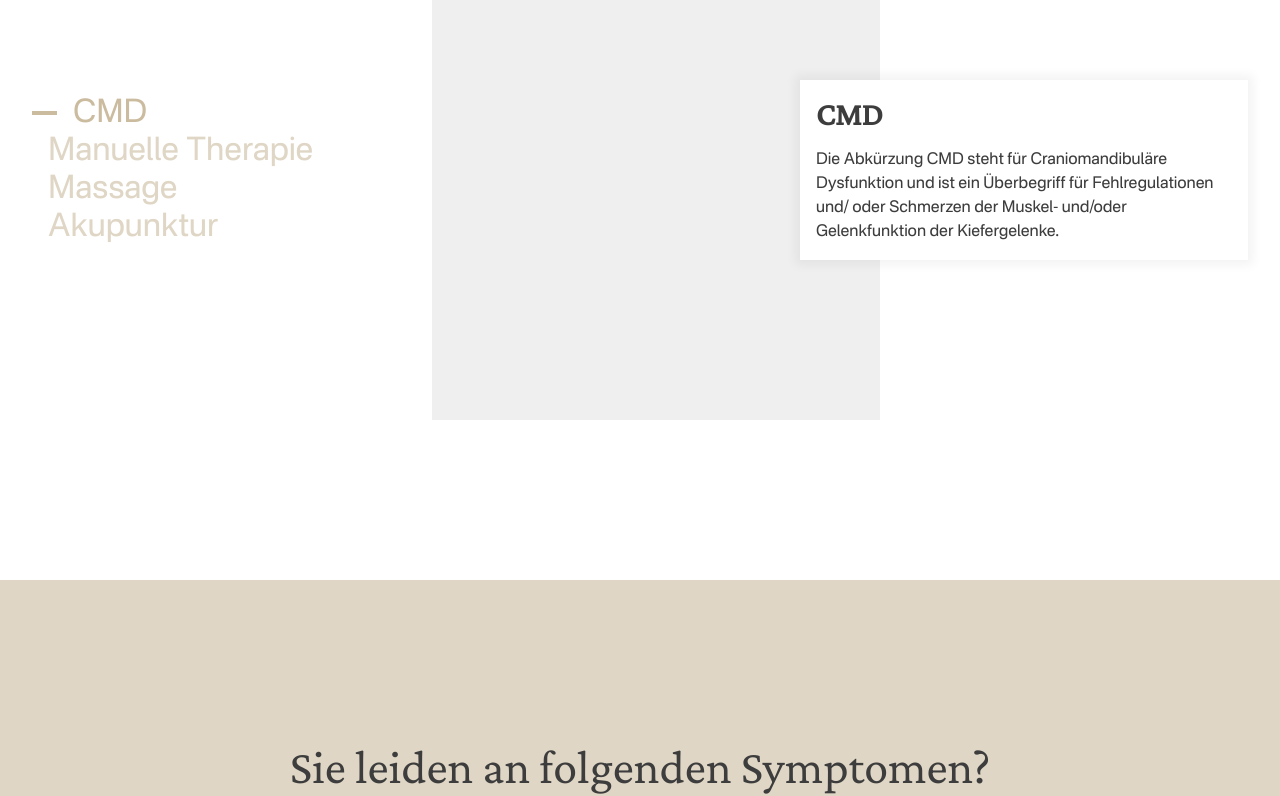
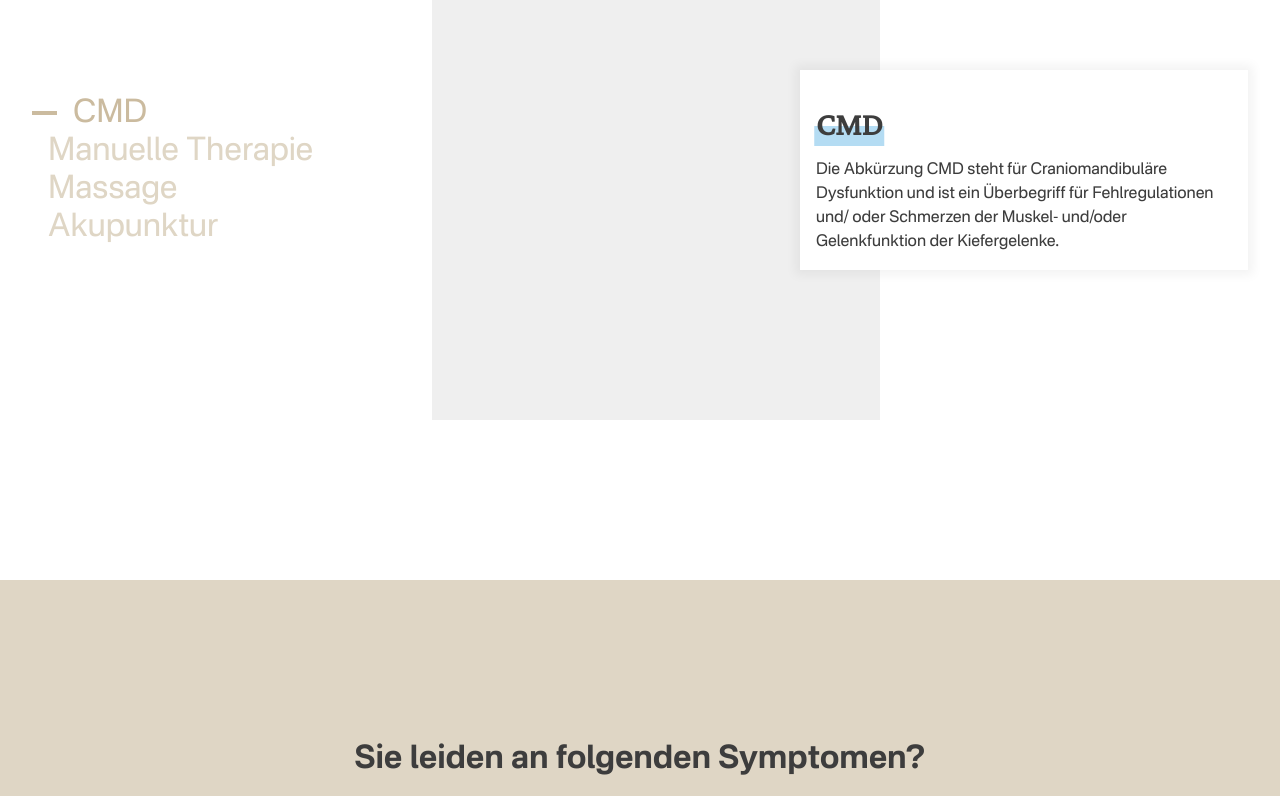
Before and after one commit to M-WRI/sarah-radtke-website, a Next.js app: page / in a window 1280 px wide. Shown: the part 1040-1836 px from the top of the page. Built offline with nearby package versions, Linux system fonts and the light colour scheme.

Commit message:
came somehow far with refactoring the code

```diff
--- /dev/null
+++ b/animation/symptomBox.animation.js
@@ -0,0 +1,32 @@
+export const animation = {
+  bg: {
+    y: 0,
+    transition: {
+      ease: [0.7, 0.135, 0.235, 0.99],
+      duration: 1,
+    },
+  },
+  head: {
+    opacity: 1,
+    y: 0,
+    transition: {
+      delay: 0.8,
+      ease: [0.7, 0.135, 0.235, 0.99],
+      duration: 0.5,
+    },
+  },
+  text: {
+    opacity: 1,
+    transition: {
+      delay: 1.1,
+      ease: [0.7, 0.135, 0.235, 0.99],
+      duration: 0.5,
+    },
+  },
+  // item: (i) => ({
+  //   opacity: 1,
+  //   transition: {
+  //     delay: !text ? 1.1 + i * 0.1 : 1.3 + i * 0.1,
+  //   },
+  // }),
+};
--- a/components/ServiceGallery.js
+++ b/components/ServiceGallery.js
@@ -78,7 +78,9 @@ export const ServiceGallery = () => {
             animate={boxCtrl}
             className={styles.textBox}
           >
-            <Headline mb>{linkData.title}</Headline>
+            <Headline mb underline>
+              {linkData.title}
+            </Headline>
             <Text>{linkData.text}</Text>
           </motion.div>
         </div>
--- a/components/SymptomBox.js
+++ b/components/SymptomBox.js
@@ -2,46 +2,19 @@ import { useEffect } from "react";
 import { motion, useAnimation } from "framer-motion";
 import { useInView } from "react-intersection-observer";
 
-// styles
+// Animation
+import { animation } from "../animation/symptomBox.animation";
+// Components
+import { Headline } from "./headline.component";
+import { Text } from "./text.component";
+import { List } from "./list.component";
+// Styles
 import styles from "../styles/SymptomBox.module.scss";
 
 const SymptomBox = ({ text, headline, list }) => {
   const { ref, inView } = useInView({
     threshold: 0.5,
   });
-
-  const animation = {
-    bg: {
-      y: 0,
-      transition: {
-        ease: [0.7, 0.135, 0.235, 0.99],
-        duration: 1,
-      },
-    },
-    head: {
-      opacity: 1,
-      y: 0,
-      transition: {
-        delay: 0.8,
-        ease: [0.7, 0.135, 0.235, 0.99],
-        duration: 0.5,
-      },
-    },
-    text: {
-      opacity: 1,
-      transition: {
-        delay: 1.1,
-        ease: [0.7, 0.135, 0.235, 0.99],
-        duration: 0.5,
-      },
-    },
-    item: (i) => ({
-      opacity: 1,
-      transition: {
-        delay: !text ? 1.1 + i * 0.1 : 1.3 + i * 0.1,
-      },
-    }),
-  };
 
   const bgCtrl = useAnimation();
   const headCtrl = useAnimation();
@@ -65,7 +38,21 @@ const SymptomBox = ({ text, headline, list }) => {
         variants={animation}
         animate={bgCtrl}
       >
-        <div className={styles.contentContainer}>
+        <Headline center secondary mb>
+          {headline}
+        </Headline>
+        <Text center>{text}</Text>
+        <List data={list} />
+      </motion.div>
+    </section>
+  );
+};
+
+export default SymptomBox;
+
+/*
+
+   <div className={styles.contentContainer}>
           {headline && (
             <motion.h2
               className={styles.sectionHeadline}
@@ -96,18 +83,14 @@ const SymptomBox = ({ text, headline, list }) => {
                   className={styles.listItem}
                   key={item.id}
                   custom={item.id}
-                  initial={{ opacity: 0 }}
+                  initial={{ opacity: 1 }}
                   variants={animation}
                   animate={listCtrl}
                 >
-                  • {item.title}{" "}
+                  • {item.title}
                 </motion.span>
               ))}
           </div>
         </div>
-      </motion.div>
-    </section>
-  );
-};
 
-export default SymptomBox;
+*/
--- a/components/headline.component.js
+++ b/components/headline.component.js
@@ -1,38 +1,66 @@
 // Styles
 import styles from "../styles/headline.module.scss";
 
-export const Headline = ({ children, type, center = false, mb = false }) => {
+export const Headline = ({
+  children,
+  type,
+  center = false,
+  mb = false,
+  underline = false,
+  secondary = false,
+}) => {
   const headSwitch = (type) => {
     switch (type) {
       case "h1":
         return (
+          <div className={underline && styles.headWrapper}>
+            {underline && <div className={styles.line} />}
             <h1
-            className={`${styles.headlineContainer} ${styles.h1} ${
-              center && styles.center
-            } ${mb && styles.mb}`}
+              className={`
+              ${styles.headlineContainer}
+              ${styles.h1}
+              ${center && styles.center}
+              ${mb && styles.mb}
+              ${secondary ? styles.secondary : styles.primary}
+              `}
             >
               {children}
             </h1>
+          </div>
         );
       case "h2":
         return (
+          <div className={underline && styles.headWrapper}>
+            {underline && <div className={styles.line} />}
             <h2
-            className={`${styles.headlineContainer} ${styles.h2} ${
-              center && styles.center
-            } ${mb && styles.mb}`}
+              className={`
+              ${styles.headlineContainer}
+              ${styles.h2}
+              ${center && styles.center}
+              ${mb && styles.mb}
+              ${secondary ? styles.secondary : styles.primary}
+              `}
             >
               {children}
             </h2>
+          </div>
         );
       default:
         return (
+          <div className={underline && styles.headWrapper}>
+            {underline && <div className={styles.line} />}
             <h2
-            className={`${styles.headlineContainer} ${styles.h2} ${
-              center && styles.center
-            } ${mb && styles.mb}`}
+              className={`
+              ${styles.headlineContainer}
+              ${styles.h2}
+              ${center && styles.center}
+              ${mb && styles.mb}
+              ${secondary ? styles.secondary : styles.primary}
+              `}
             >
               {children}
             </h2>
+          </div>
         );
     }
   };
--- /dev/null
+++ b/components/list.component.js
@@ -0,0 +1,7 @@
+// Styles
+import styles from "../styles/list.module.scss";
+
+export const List = ({ data }) => {
+  console.log(data, "<---");
+  return <div></div>;
+};
--- a/pages/index.js
+++ b/pages/index.js
@@ -9,6 +9,7 @@ import PreeFooter from "../components/PreeFooter";
 import SymptomBox from "../components/SymptomBox";
 
 export default function Home() {
+  console.log(data, "<---");
   return (
     <div>
       <Head>
@@ -21,7 +22,7 @@ export default function Home() {
       <SymptomBox
         headline={data.symptomData.headline}
         text={data.symptomData.text}
-        list={data.symptomData.list}
+        list={data.list}
       />
       <PhotoText
         headline={data.personalData.headline}
--- a/pages/massage.js
+++ b/pages/massage.js
@@ -1,6 +1,5 @@
 import Head from "next/head";
 import React from "react";
-import Headline from "../components/Headline";
 import Hero from "../components/Hero";
 import PhotoText from "../components/PhotoText";
 import PreeFooter from "../components/PreeFooter";
@@ -99,7 +98,7 @@ const massage = () => {
       </Head>
       <Hero title={data.heroTitle} text={data.heroText} />
       <SymptomBox headline={data.symptomTitle} list={data.symptomList} />
-      <Headline headline={data.headline} />
+      {/* <Headline headline={data.headline} /> */}
       {data.photoTextList.map((item) => (
         <PhotoText
           key={item.id}
--- a/styles/Headline2.module.scss
+++ /dev/null
@@ -1,8 +0,0 @@
-.headline {
-  font-family: var(--headline-font);
-  font-size: var(--main-head-size);
-  color: var(--black);
-  font-weight: 400;
-  text-align: center;
-  padding: 10rem 2rem 0 2rem;
-}
--- a/styles/headline.module.scss
+++ b/styles/headline.module.scss
@@ -1,13 +1,28 @@
 .headlineContainer {
-  font-family: var(--headline-font);
   color: var(--black);
 }
 
+.secondary {
+  font-family: var(--text-font);
+}
+
+.primary {
+  font-family: var(--headline-font);
+}
+
+.headWrapper {
+  display: inline-block;
+}
+
 .h1 {
+  position: relative;
+  z-index: 2;
   font-size: var(--main-head-size);
 }
 
 .h2 {
+  position: relative;
+  z-index: 2;
   font-size: var(--secondary-head-size);
 }
 
@@ -18,3 +33,10 @@
 .mb {
   margin-bottom: 1rem;
 }
+
+.line {
+  transform: translate(-2.5%, 200%);
+  width: 105%;
+  height: 20px;
+  background-color: var(--secondary-color-light);
+}
--- /dev/null
+++ b/styles/list.module.scss
@@ -0,0 +1,2 @@
+.listContainer {
+}
```
Also changed, not shown: components/Headline.js (deleted, +0 -9 lines). Lines whose indentation alone changed are shown as unchanged.
